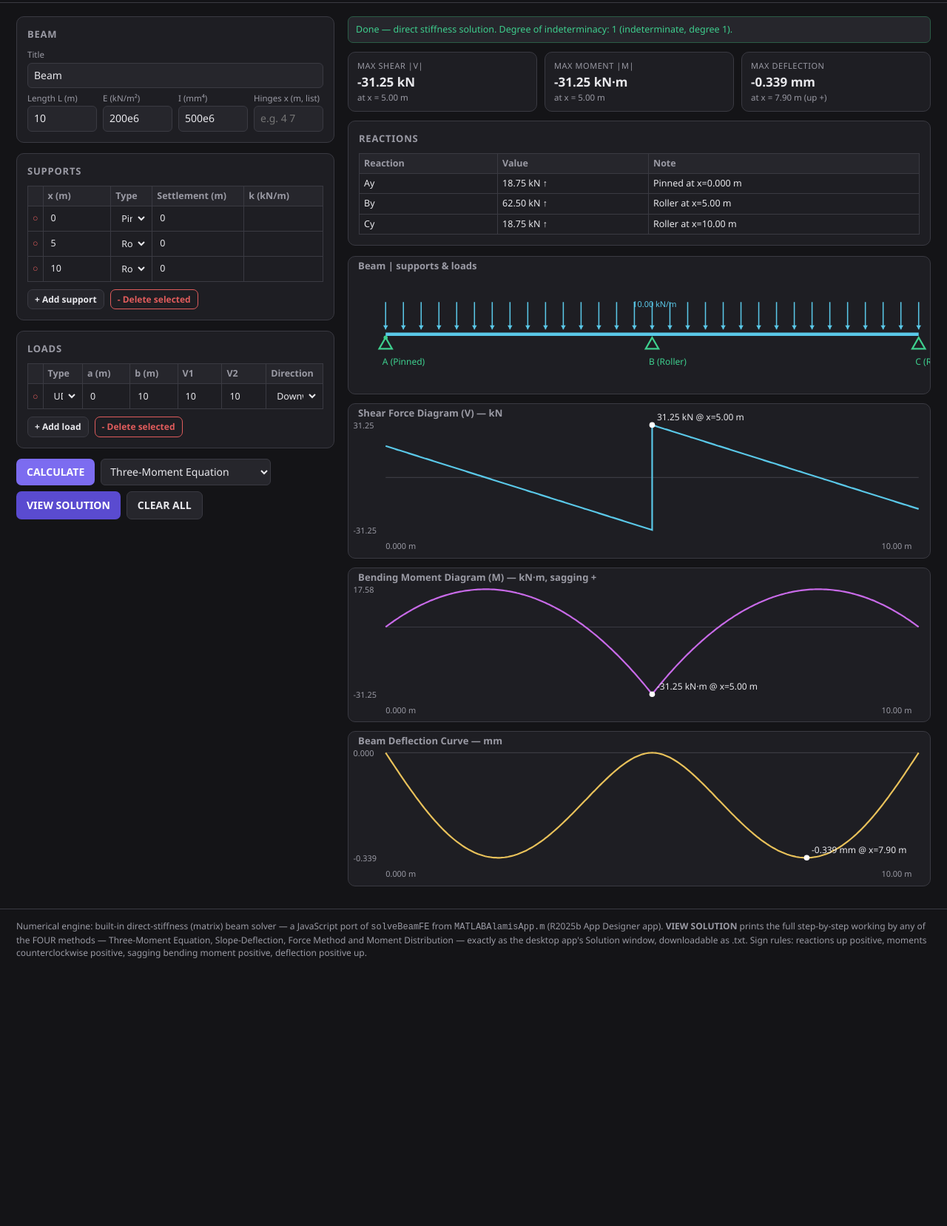
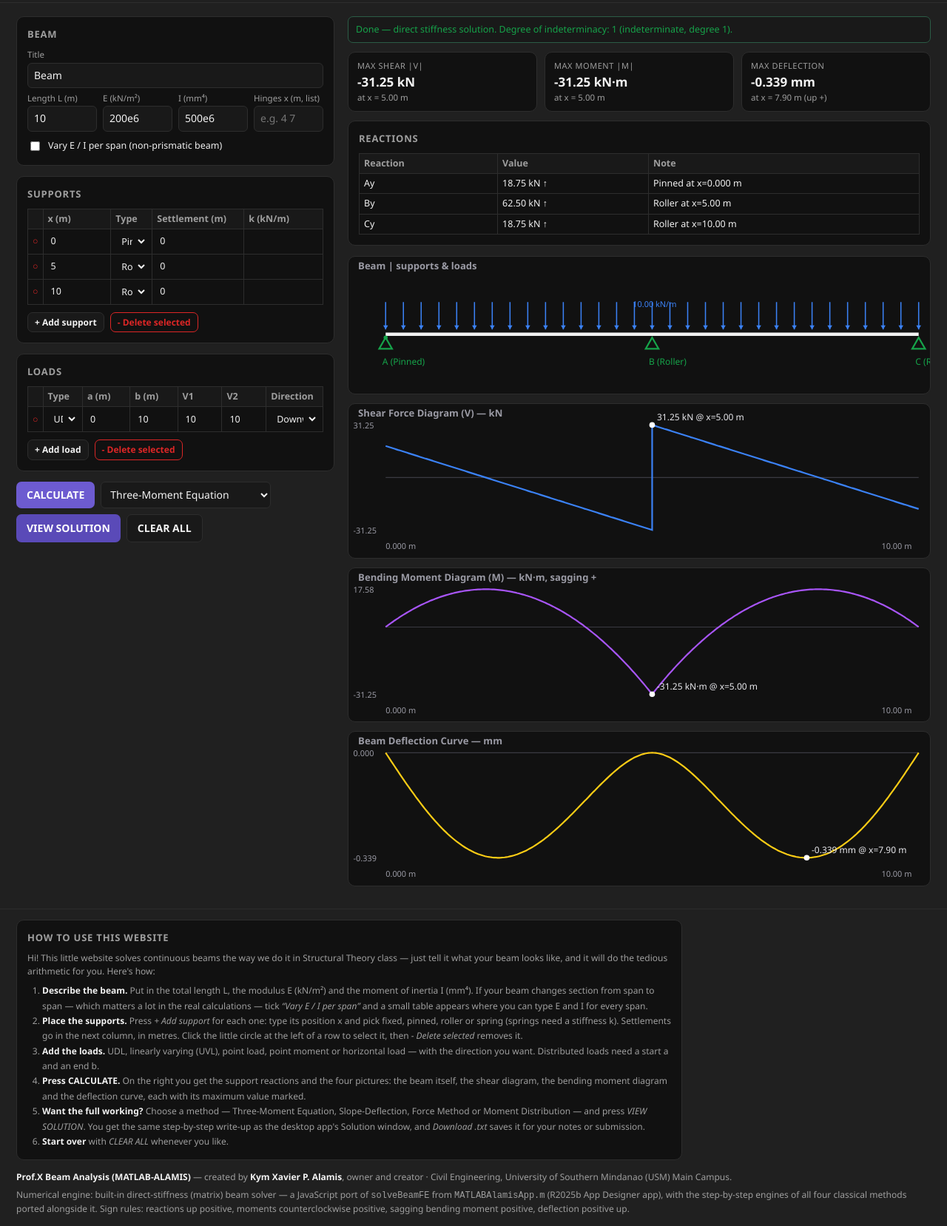
Before and after one commit to XAVIERIUM/Beam-Analysis, a plain HTML site: page index.html in a window 1280 px wide. Shown: the part 62-1719 px from the top of the page at 74% size. Before the commit the page ends 1373 px from the top, so only its background shows below. Drawn offline with Linux system fonts and the light colour scheme.

Commit message:
Add files via upload

```diff
--- a/index.html
+++ b/index.html
@@ -3,12 +3,25 @@
 <head>
 <meta charset="utf-8">
 <meta name="viewport" content="width=device-width, initial-scale=1">
-<title>Prof.X Beam Analysis — Web Edition</title>
+<title>Prof.X Beam Analysis — Structural Theory Beam Calculations · CE, USM Main</title>
 <style>
   :root{
-    --bg:#141417; --surface:#1e1e23; --surface2:#26262c; --line:#3a3a42;
-    --text:#e8e8ec; --muted:#9a9aa4; --violet:#7c6cf0; --violet2:#6a58e0;
-    --green:#3ecf8e; --red:#e05c5c; --yellow:#e8c15a; --cyan:#5ac8e8; --magenta:#c86ae8;
+    /* palette mirrored from beamColors() in MATLABAlamisApp.m (60-30-10) */
+    --bg:#202020;          /* 60% dark neutral background */
+    --surface:#111111;     /* fields, tables, plots */
+    --surface2:#191919;    /* zebra stripe / inputs */
+    --btn:#2d2d2d;         /* flat buttons */
+    --line:#2d2d2d;
+    --text:#f2f2f2;        /* 30% light text / structure */
+    --muted:#9e9e9e;       /* secondary text */
+    --accent:#3b82f6;      /* 10% vibrant accent = shear diagram */
+    --violet:#6d5bd0;      /* CALCULATE / primary buttons */
+    --violet2:#5a4ab8;
+    --green:#16a34a;       /* success / supports */
+    --warning:#d97706;     /* hinges */
+    --red:#dc2626;         /* danger / point loads */
+    --moment:#a855f7;      /* bending moment diagram (violet) */
+    --deflec:#fbcc15;      /* deflection diagram (yellow) */
   }
   *{box-sizing:border-box}
   body{margin:0;background:var(--bg);color:var(--text);
@@ -59,7 +72,7 @@
 <body>
 <header>
   <h1>Prof.X Beam Analysis</h1>
-  <span class="sub">Web Edition &middot; direct-stiffness engine ported from the MATLAB app (solveBeamFE) &middot; units kN, m</span>
+  <span class="sub">Structural Theory &mdash; Beam Calculations &middot; CE, USM Main Campus &middot; units kN, m</span>
 </header>
 <main>
   <!-- ============ INPUTS ============ -->
@@ -73,6 +86,16 @@
         <div><label>I (mm&#8308;)</label><input id="fI" type="number" step="any" value="500e6"></div>
         <div><label>Hinges x (m, list)</label><input id="fHinge" placeholder="e.g. 4 7"></div>
       </div>
+      <label style="display:flex;align-items:center;gap:8px;margin-top:10px;cursor:pointer">
+        <input type="checkbox" id="perSpan" style="width:auto">
+        <span style="color:var(--text);font-size:12.5px">Vary E / I per span (non-prismatic beam)</span>
+      </label>
+      <div id="spanWrap" style="display:none;margin-top:8px">
+        <table id="spanTable">
+          <thead><tr><th>Span</th><th>E (kN/m&sup2;)</th><th>I (mm&#8308;)</th></tr></thead>
+          <tbody></tbody>
+        </table>
+      </div>
     </div>
 
     <div class="card">
@@ -107,7 +130,7 @@
         <option value="md">Moment Distribution Method</option>
         <option value="fm">Force Method</option>
       </select>
-      <button class="btn primary" id="viewSol" style="background:#5a4bd0">VIEW SOLUTION</button>
+      <button class="btn primary" id="viewSol" style="background:var(--violet2)">VIEW SOLUTION</button>
       <button class="btn ghost" id="clear">CLEAR ALL</button>
     </div>
   </section>
@@ -129,20 +152,52 @@
           <button class="btn danger sm" id="solClose">Close</button>
         </span>
       </h2>
-      <pre id="solPre" style="background:#101013;border:1px solid var(--line);border-radius:8px;
-           padding:12px;font:11.5px/1.4 Consolas,Menlo,monospace;color:#d8d8e0;overflow:auto;
+      <pre id="solPre" style="background:var(--surface);border:1px solid var(--line);border-radius:8px;
+           padding:12px;font:11.5px/1.4 Consolas,Menlo,monospace;color:var(--text);overflow:auto;
            max-height:70vh;white-space:pre"></pre>
     </div>
   </section>
 </main>
 <footer>
-  Numerical engine: built-in direct-stiffness (matrix) beam solver &mdash; a JavaScript port of
-  <code>solveBeamFE</code> from <code>MATLABAlamisApp.m</code> (R2025b App Designer app).
-  <strong>VIEW SOLUTION</strong> prints the full step-by-step working by any of the
-  FOUR methods &mdash; Three-Moment Equation, Slope-Deflection, Force Method and
-  Moment Distribution &mdash; exactly as the desktop app's Solution window,
-  downloadable as .txt.
-  Sign rules: reactions up positive, moments counterclockwise positive, sagging bending moment positive, deflection positive up.
+  <div class="card" style="max-width:900px">
+    <h2>How to use this website</h2>
+    <p style="color:var(--muted);margin:0 0 8px">
+      Hi! This little website solves continuous beams the way we do it in Structural Theory class &mdash;
+      just tell it what your beam looks like, and it will do the tedious arithmetic for you. Here's how:
+    </p>
+    <ol style="color:var(--muted);margin:0;padding-left:20px;line-height:1.7">
+      <li><b style="color:var(--text)">Describe the beam.</b> Put in the total length L, the modulus E (kN/m&sup2;)
+          and the moment of inertia I (mm&#8308;). If your beam changes section from span to span &mdash; which matters
+          a lot in the real calculations &mdash; tick <i>&ldquo;Vary E / I per span&rdquo;</i> and a small table appears
+          where you can type E and I for every span.</li>
+      <li><b style="color:var(--text)">Place the supports.</b> Press <i>+ Add support</i> for each one: type its
+          position x and pick fixed, pinned, roller or spring (springs need a stiffness k). Settlements go in the
+          next column, in metres. Click the little circle at the left of a row to select it, then
+          <i>- Delete selected</i> removes it.</li>
+      <li><b style="color:var(--text)">Add the loads.</b> UDL, linearly varying (UVL), point load, point moment or
+          horizontal load &mdash; with the direction you want. Distributed loads need a start a and an end b.</li>
+      <li><b style="color:var(--text)">Press CALCULATE.</b> On the right you get the support reactions and the four
+          pictures: the beam itself, the shear diagram, the bending moment diagram and the deflection curve,
+          each with its maximum value marked.</li>
+      <li><b style="color:var(--text)">Want the full working?</b> Choose a method &mdash; Three-Moment Equation,
+          Slope-Deflection, Force Method or Moment Distribution &mdash; and press <i>VIEW SOLUTION</i>. You get the
+          same step-by-step write-up as the desktop app's Solution window, and <i>Download .txt</i> saves it for
+          your notes or submission.</li>
+      <li><b style="color:var(--text)">Start over</b> with <i>CLEAR ALL</i> whenever you like.</li>
+    </ol>
+  </div>
+  <p style="margin:10px 0 0">
+    <strong style="color:var(--text)">Prof.X Beam Analysis (MATLAB-ALAMIS)</strong> &mdash;
+    created by <strong style="color:var(--text)">Kym Xavier P. Alamis</strong>, owner and creator &middot;
+    Civil Engineering, University of Southern Mindanao (USM) Main Campus.
+  </p>
+  <p style="margin:6px 0 0">
+    Numerical engine: built-in direct-stiffness (matrix) beam solver &mdash; a JavaScript port of
+    <code>solveBeamFE</code> from <code>MATLABAlamisApp.m</code> (R2025b App Designer app), with the step-by-step
+    engines of all four classical methods ported alongside it.
+    Sign rules: reactions up positive, moments counterclockwise positive, sagging bending moment positive,
+    deflection positive up.
+  </p>
 </footer>
 
 <script>
@@ -2337,6 +2392,18 @@ function readModel(){
   sup.sort(function(a,b){return a[0]-b[0];});
   var spanX = [0, L]; sup.forEach(function(s){ if(spanX.indexOf(s[0])<0) spanX.push(s[0]); });
   spanX = spanX.filter(function(v,i,a){return a.indexOf(v)===i;}).sort(function(a,b){return a-b;});
+  var Elist = [E], Ilist = [Im4];
+  if(el('perSpan').checked){
+    Elist = []; Ilist = [];
+    el('spanTable').querySelectorAll('tbody tr').forEach(function(tr){
+      var eV = num(tr.querySelector('.se').value), iV = num(tr.querySelector('.si').value);
+      if(!(eV>0)) throw new Error('Span E must be a positive number (kN/m²).');
+      if(!(iV>0)) throw new Error('Span I must be a positive number (mm⁴).');
+      Elist.push(eV); Ilist.push(iV*1e-12);
+    });
+    var want = Math.max(1, spanX.length-1);
+    if(Elist.length !== want){ refreshSpanTable(); throw new Error('Span table refreshed ('+want+' spans) — press CALCULATE again.'); }
+  }
   var hinge = (el('fHinge').value.trim().match(/-?\d*\.?\d+/g)||[]).map(Number)
               .filter(function(h){return h>0 && h<L;});
   var P=[],M=[],W=[],H=[],loadRows=[];
@@ -2368,7 +2435,7 @@ function readModel(){
       W.push([a,b,sg*v1,sg*w2]);
     }
   });
-  return {L:L, E:[E], I:[Im4], spanX:spanX, hinge:hinge, P:P, M:M, W:W, H:H, sup:sup,
+  return {L:L, E:Elist, I:Ilist, spanX:spanX, hinge:hinge, P:P, M:M, W:W, H:H, sup:sup,
           loadRows:loadRows, name:el('fTitle').value||'Beam'};
 }
 
@@ -2406,18 +2473,18 @@ function beamSketch(B){
   var s = svgFrame(W,H);
   s += '<text x="12" y="16" fill="#9a9aa4" font-size="12" font-weight="600">'+
        (el('fTitle').value||'Beam')+' | supports &amp; loads</text>';
-  s += '<line x1="'+X(0)+'" y1="'+yb+'" x2="'+X(B.L)+'" y2="'+yb+'" stroke="#5ac8e8" stroke-width="4"/>';
+  s += '<line x1="'+X(0)+'" y1="'+yb+'" x2="'+X(B.L)+'" y2="'+yb+'" stroke="#f2f2f2" stroke-width="4"/>';
   var names='ABCDEFGHIJKLMNOPQRSTUVWXYZ';
   B.sup.forEach(function(sp,i){
     var px=X(sp[0]);
-    if(sp[1]===1){ s+='<rect x="'+(px-7)+'" y="'+(yb+4)+'" width="14" height="12" fill="none" stroke="#3ecf8e" stroke-width="2"/>'+
-        '<line x1="'+(px-11)+'" y1="'+(yb+18)+'" x2="'+(px+11)+'" y2="'+(yb+18)+'" stroke="#3ecf8e" stroke-width="2"/>'; }
-    else if(sp[1]===4){ s+='<path d="M '+px+' '+(yb+4)+' l -5 4 l 10 4 l -10 4 l 10 4 l -5 4" fill="none" stroke="#e8c15a" stroke-width="2"/>'; }
-    else { s+='<path d="M '+px+' '+(yb+4)+' l -8 14 l 16 0 Z" fill="none" stroke="#3ecf8e" stroke-width="2"/>'; }
-    if(sp[1]===2){ s+='<circle cx="'+px+'" cy="'+(yb+4)+'" r="2.5" fill="#3ecf8e"/>'; }
-    s += '<text x="'+(px-4)+'" y="'+(yb+38)+'" fill="#3ecf8e" font-size="11">'+
+    if(sp[1]===1){ s+='<rect x="'+(px-7)+'" y="'+(yb+4)+'" width="14" height="12" fill="none" stroke="#16a34a" stroke-width="2"/>'+
+        '<line x1="'+(px-11)+'" y1="'+(yb+18)+'" x2="'+(px+11)+'" y2="'+(yb+18)+'" stroke="#16a34a" stroke-width="2"/>'; }
+    else if(sp[1]===4){ s+='<path d="M '+px+' '+(yb+4)+' l -5 4 l 10 4 l -10 4 l 10 4 l -5 4" fill="none" stroke="#d97706" stroke-width="2"/>'; }
+    else { s+='<path d="M '+px+' '+(yb+4)+' l -8 14 l 16 0 Z" fill="none" stroke="#16a34a" stroke-width="2"/>'; }
+    if(sp[1]===2){ s+='<circle cx="'+px+'" cy="'+(yb+4)+'" r="2.5" fill="#16a34a"/>'; }
+    s += '<text x="'+(px-4)+'" y="'+(yb+38)+'" fill="#16a34a" font-size="11">'+
          (i<26?names[i]:'S'+(i+1))+' ('+SUP_TYPES[sp[1]]+')</text>';
-    if(sp[2]) s += '<text x="'+(px-14)+'" y="'+(yb+50)+'" fill="#e8c15a" font-size="10">set '+fmt(sp[2])+' m</text>';
+    if(sp[2]) s += '<text x="'+(px-14)+'" y="'+(yb+50)+'" fill="#d97706" font-size="10">set '+fmt(sp[2])+' m</text>';
   });
   B.W.forEach(function(w){
     var a=w[0],b=w[1],wmax=Math.max(Math.abs(w[2]),Math.abs(w[3]))||1;
@@ -2429,29 +2496,61 @@ function beamSketch(B){
       var len = 14+18*Math.abs(wi)/wmax;
       var y1 = sg>0 ? yb-8-len : yb+8+len;
       var y2 = sg>0 ? yb-6 : yb+6;
-      s += '<line x1="'+X(xx)+'" y1="'+y1+'" x2="'+X(xx)+'" y2="'+y2+'" stroke="#5ac8e8" stroke-width="1.4"/>'+
-           '<path d="M '+X(xx)+' '+y2+' l -3 '+(sg>0?-5:5)+' l 6 0 Z" fill="#5ac8e8"/>';
-    }
-    s += '<text x="'+((X(a)+X(b))/2-24)+'" y="'+(sg>0? yb-34: yb+44)+'" fill="#5ac8e8" font-size="10">'+
+      s += '<line x1="'+X(xx)+'" y1="'+y1+'" x2="'+X(xx)+'" y2="'+y2+'" stroke="#3b82f6" stroke-width="1.4"/>'+
+           '<path d="M '+X(xx)+' '+y2+' l -3 '+(sg>0?-5:5)+' l 6 0 Z" fill="#3b82f6"/>';
+    }
+    s += '<text x="'+((X(a)+X(b))/2-24)+'" y="'+(sg>0? yb-34: yb+44)+'" fill="#3b82f6" font-size="10">'+
          fmt(w[2])+(w[2]!==w[3]?'→'+fmt(w[3]):'')+' kN/m</text>';
   });
   B.P.forEach(function(p){
     var px=X(p[0]), sg=p[1]>0?1:-1, y2=sg>0?yb-6:yb+6, y1=sg>0?yb-34:yb+34;
-    s += '<line x1="'+px+'" y1="'+y1+'" x2="'+px+'" y2="'+y2+'" stroke="#e05c5c" stroke-width="2"/>'+
-         '<path d="M '+px+' '+y2+' l -4 '+(sg>0?-6:6)+' l 8 0 Z" fill="#e05c5c"/>'+
-         '<text x="'+(px+5)+'" y="'+(y1+4)+'" fill="#e05c5c" font-size="10">'+fmt(Math.abs(p[1]))+' kN</text>';
+    s += '<line x1="'+px+'" y1="'+y1+'" x2="'+px+'" y2="'+y2+'" stroke="#dc2626" stroke-width="2"/>'+
+         '<path d="M '+px+' '+y2+' l -4 '+(sg>0?-6:6)+' l 8 0 Z" fill="#dc2626"/>'+
+         '<text x="'+(px+5)+'" y="'+(y1+4)+'" fill="#dc2626" font-size="10">'+fmt(Math.abs(p[1]))+' kN</text>';
   });
   B.M.forEach(function(mm){
     var px=X(mm[0]);
-    s += '<path d="M '+(px-10)+' '+(yb-16)+' a 10 10 0 1 1 10 10" fill="none" stroke="#c86ae8" stroke-width="2"/>'+
-         '<text x="'+(px+4)+'" y="'+(yb-24)+'" fill="#c86ae8" font-size="10">'+fmt(Math.abs(mm[1]))+' kN·m</text>';
+    s += '<path d="M '+(px-10)+' '+(yb-16)+' a 10 10 0 1 1 10 10" fill="none" stroke="#a855f7" stroke-width="2"/>'+
+         '<text x="'+(px+4)+'" y="'+(yb-24)+'" fill="#a855f7" font-size="10">'+fmt(Math.abs(mm[1]))+' kN·m</text>';
   });
   B.hinge.forEach(function(h){
-    s += '<circle cx="'+X(h)+'" cy="'+yb+'" r="4" fill="#141417" stroke="#e8c15a" stroke-width="2"/>';
+    s += '<circle cx="'+X(h)+'" cy="'+yb+'" r="4" fill="#141417" stroke="#d97706" stroke-width="2"/>';
   });
   s += '</svg>';
   return s;
 }
+
+function refreshSpanTable(){
+  var L = num(el('fL').value);
+  if(!(L>0)) return;
+  var xs = [0, L];
+  el('supTable').querySelectorAll('tbody tr').forEach(function(tr){
+    var v = num(tr.querySelector('.sx').value);
+    if(isFinite(v) && v>0 && v<L && xs.indexOf(v)<0) xs.push(v);
+  });
+  xs.sort(function(a,b){return a-b;});
+  var n = Math.max(1, xs.length-1);
+  var tb = el('spanTable').querySelector('tbody');
+  var old = [];
+  tb.querySelectorAll('tr').forEach(function(tr){
+    old.push([tr.querySelector('.se').value, tr.querySelector('.si').value]);
+  });
+  tb.innerHTML = '';
+  for(var k=0;k<n;k++){
+    var tr = document.createElement('tr');
+    tr.innerHTML = '<td>Span '+(k+1)+'&nbsp; ('+xs[k]+'–'+xs[k+1]+' m)</td>'+
+      '<td><input class="se" type="number" step="any" value="'+(old[k]?old[k][0]:el('fE').value)+'"></td>'+
+      '<td><input class="si" type="number" step="any" value="'+(old[k]?old[k][1]:el('fI').value)+'"></td>';
+    tb.appendChild(tr);
+  }
+}
+el('perSpan').onchange = function(){
+  el('spanWrap').style.display = el('perSpan').checked ? '' : 'none';
+  refreshSpanTable();
+};
+el('supTable').addEventListener('input', refreshSpanTable);
+el('fL').addEventListener('input', refreshSpanTable);
+refreshSpanTable();
 
 function calculate(){
   var st = el('status');
@@ -2490,9 +2589,9 @@ function calculate(){
     // plots
     el('plots').innerHTML =
       beamSketch(B)+
-      linePlot('Shear Force Diagram (V) — kN', R.xp, R.Vp, '#5ac8e8','kN')+
-      linePlot('Bending Moment Diagram (M) — kN·m, sagging +', R.xp, R.Mp, '#c86ae8','kN·m')+
-      linePlot('Beam Deflection Curve — mm', R.xp, R.vp.map(function(v){return v*1000;}), '#e8c15a','mm');
+      linePlot('Shear Force Diagram (V) — kN', R.xp, R.Vp, '#3b82f6','kN')+
+      linePlot('Bending Moment Diagram (M) — kN·m, sagging +', R.xp, R.Mp, '#a855f7','kN·m')+
+      linePlot('Beam Deflection Curve — mm', R.xp, R.vp.map(function(v){return v*1000;}), '#fbcc15','mm');
   }catch(err){
     st.className='err'; st.textContent = err.message || String(err);
   }
@@ -2549,5 +2648,5 @@ supRow({x:10, type:'3', set:0});
 loadRow({type:'UDL', a:0, b:10, v1:10, v2:10, dir:'Downward'});
 calculate();
 </script>
-<script>(function(){function c(){var b=a.contentDocument||(a.contentWindow&&a.contentWindow.document);if(b){var d=b.createElement('script');d.innerHTML="window.__CF$cv$params={r:'a4fa094e38cadb51',t:'MTc5Mjg1NTk2OA=='};var a=document.createElement('script');a.src='/cdn-cgi/challenge-platform/scripts/jsd/main.js';document.getElementsByTagName('head')[0].appendChild(a);";b.getElementsByTagName('head')[0].appendChild(d)}}if(document.body){var a=document.createElement('iframe');a.height=1;a.width=1;a.style.position='absolute';a.style.top=0;a.style.left=0;a.style.border='none';a.style.visibility='hidden';document.body.appendChild(a);if('loading'!==document.readyState)c();else if(window.addEventListener)document.addEventListener('DOMContentLoaded',c);else{var e=document.onreadystatechange||function(){};document.onreadystatechange=function(b){e(b);'loading'!==document.readyState&&(document.onreadystatechange=e,c())}}}})();</script></body>
+<script>(function(){function c(){var b=a.contentDocument||(a.contentWindow&&a.contentWindow.document);if(b){var d=b.createElement('script');d.innerHTML="window.__CF$cv$params={r:'a4fb299f3891ce4d',t:'MTc5Mjg2Nzc3OA=='};var a=document.createElement('script');a.src='/cdn-cgi/challenge-platform/scripts/jsd/main.js';document.getElementsByTagName('head')[0].appendChild(a);";b.getElementsByTagName('head')[0].appendChild(d)}}if(document.body){var a=document.createElement('iframe');a.height=1;a.width=1;a.style.position='absolute';a.style.top=0;a.style.left=0;a.style.border='none';a.style.visibility='hidden';document.body.appendChild(a);if('loading'!==document.readyState)c();else if(window.addEventListener)document.addEventListener('DOMContentLoaded',c);else{var e=document.onreadystatechange||function(){};document.onreadystatechange=function(b){e(b);'loading'!==document.readyState&&(document.onreadystatechange=e,c())}}}})();</script></body>
 </html>
```
